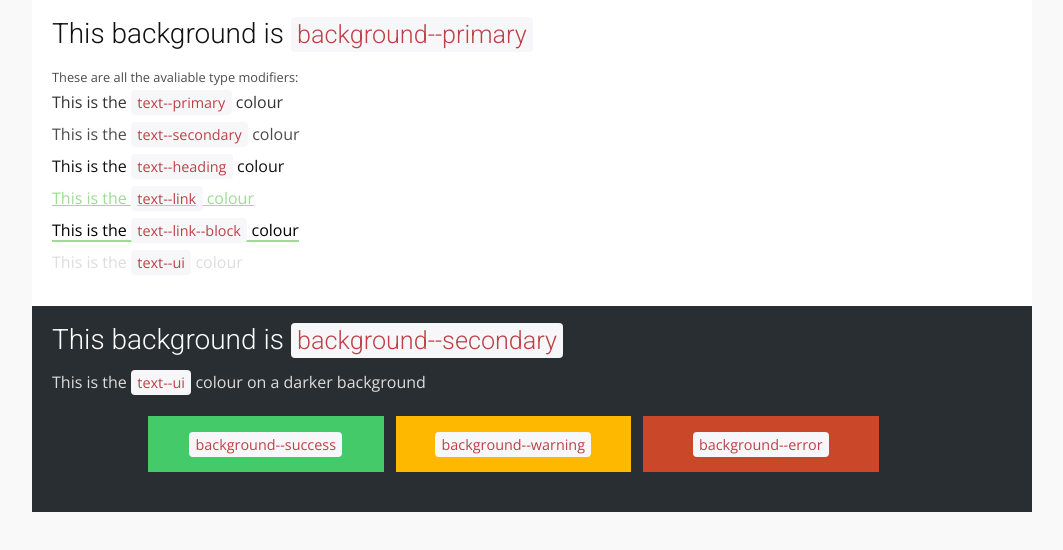
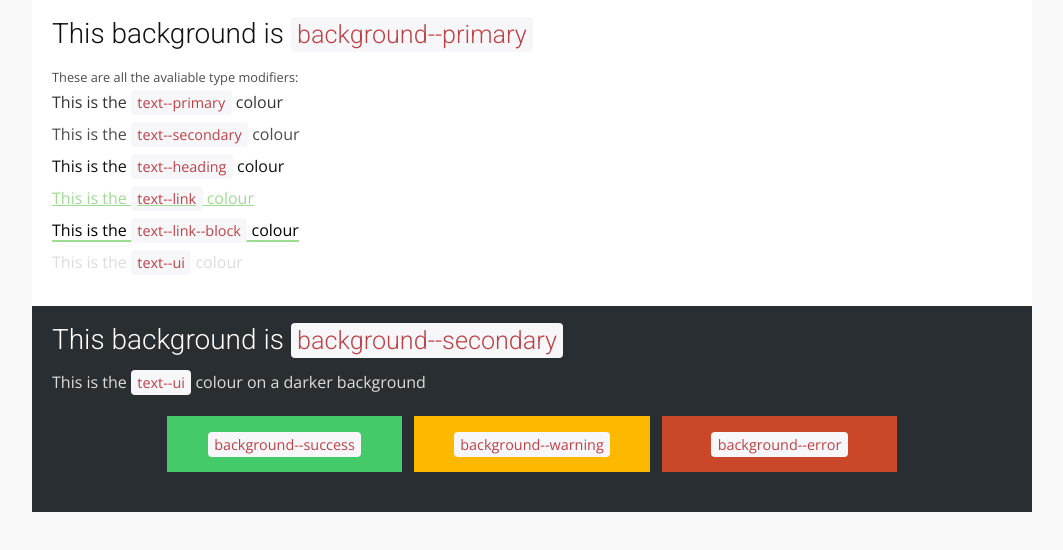
Before and after one commit to sambeevors/emerald, a website: page index.html in a window 1280 px wide. Shown: the whole page, without its empty margins (108-1171 px from the left). Drawn offline with nearby package versions, Linux system fonts and the light colour scheme; files that its build step writes are made by us from their sources.

Commit message:
updated content alignment

```diff
--- a/scss/components/_reset.scss
+++ b/scss/components/_reset.scss
@@ -46,6 +46,7 @@ table {
 .content {
     &--left {
         text-align: left;
+        float: left;
 
         &.-flex {
             justify-content: flex-start;
@@ -54,6 +55,7 @@ table {
 
     &--right {
         text-align: right;
+        float: right;
 
         &.-flex {
             justify-content: flex-end;
@@ -62,13 +64,14 @@ table {
 
     &--center {
         text-align: center;
+        float: none;
 
         &.-flex {
             justify-content: center;
         }
     }
+}
 
-    &.-flex {
-        display: flex;
-    }
+.-flex {
+    display: flex;
 }
```
